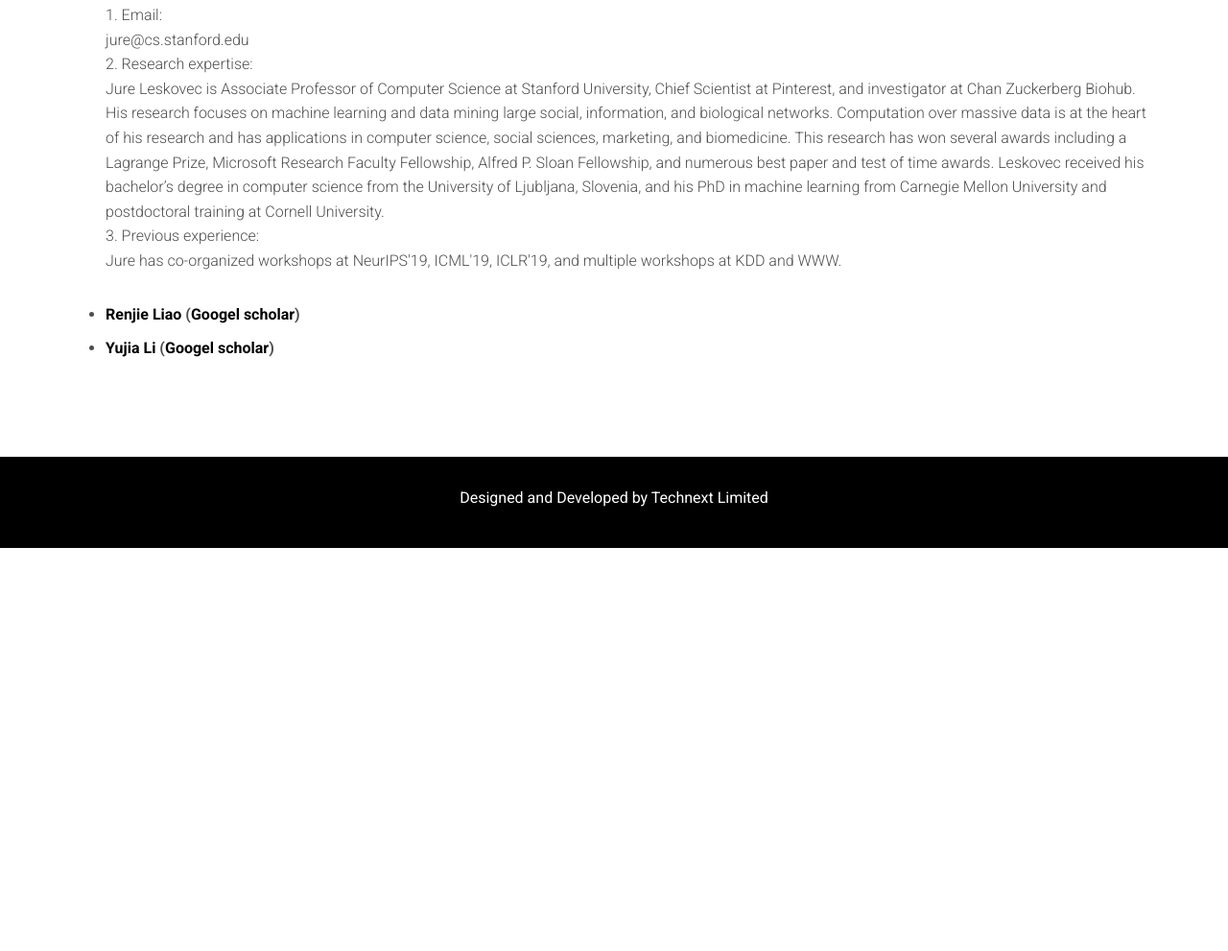
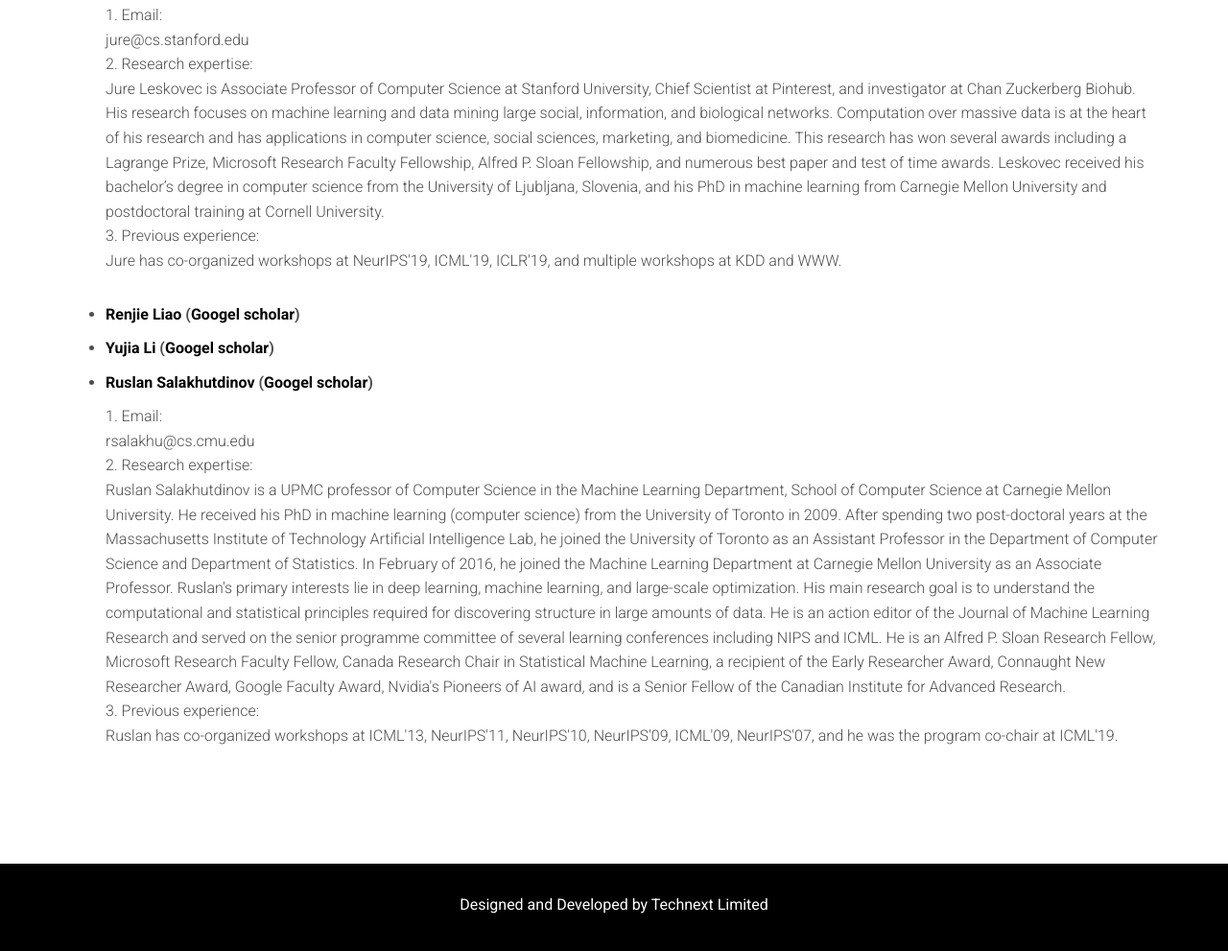
Before and after one commit to LogicalReasoningGNN/LogicalReasoningGNN.github.io, a website: page index.html in a window 1280 px wide. Shown: the part 4849-5840 px from the top of the page at 96% size. Before the commit the page ends 5420 px from the top, so only its background shows below. Drawn offline with Linux system fonts and the light colour scheme; files whose address does not match are found by name.

Commit message:
Update index.html

```diff
--- a/index.html
+++ b/index.html
@@ -193,6 +193,11 @@
 
                     <li><a href="http://www.cs.toronto.edu/~yujiali/">Yujia Li</a> (<a href="https://scholar.google.ca/citations?user=UY7CtEwAAAAJ&hl=en">Googel scholar</a>) </li>
 
+                    <li><a href="https://www.cs.cmu.edu/~rsalakhu/">Ruslan Salakhutdinov</a> (<a href="https://scholar.google.ca/citations?user=ITZ1e7MAAAAJ&hl=en">Googel scholar</a>) </li>
+                    <p>1. Email:<br> rsalakhu@cs.cmu.edu
+                    <br>2. Research expertise:<br> Ruslan Salakhutdinov is a UPMC professor of Computer Science in the Machine Learning Department, School of Computer Science at Carnegie Mellon University. He received his PhD in machine learning (computer science) from the University of Toronto in 2009. After spending two post-doctoral years at the Massachusetts Institute of Technology Artificial Intelligence Lab, he joined the University of Toronto as an Assistant Professor in the Department of Computer Science and Department of Statistics. In February of 2016, he joined the Machine Learning Department at Carnegie Mellon University as an Associate Professor. Ruslan's primary interests lie in deep learning, machine learning, and large-scale optimization. His main research goal is to understand the computational and statistical principles required for discovering structure in large amounts of data. He is an action editor of the Journal of Machine Learning Research and served on the senior programme committee of several learning conferences including NIPS and ICML. He is an Alfred P. Sloan Research Fellow, Microsoft Research Faculty Fellow, Canada Research Chair in Statistical Machine Learning, a recipient of the Early Researcher Award, Connaught New Researcher Award, Google Faculty Award, Nvidia's Pioneers of AI award, and is a Senior Fellow of the Canadian Institute for Advanced Research.
+                    <br>3. Previous experience:<br> Ruslan has co-organized workshops at ICML'13, NeurIPS'11, NeurIPS'10, NeurIPS'09, ICML'09, NeurIPS'07, and he was the program co-chair at ICML'19.</p>
+
                     </ul>
                 </div>
             </div>
```
